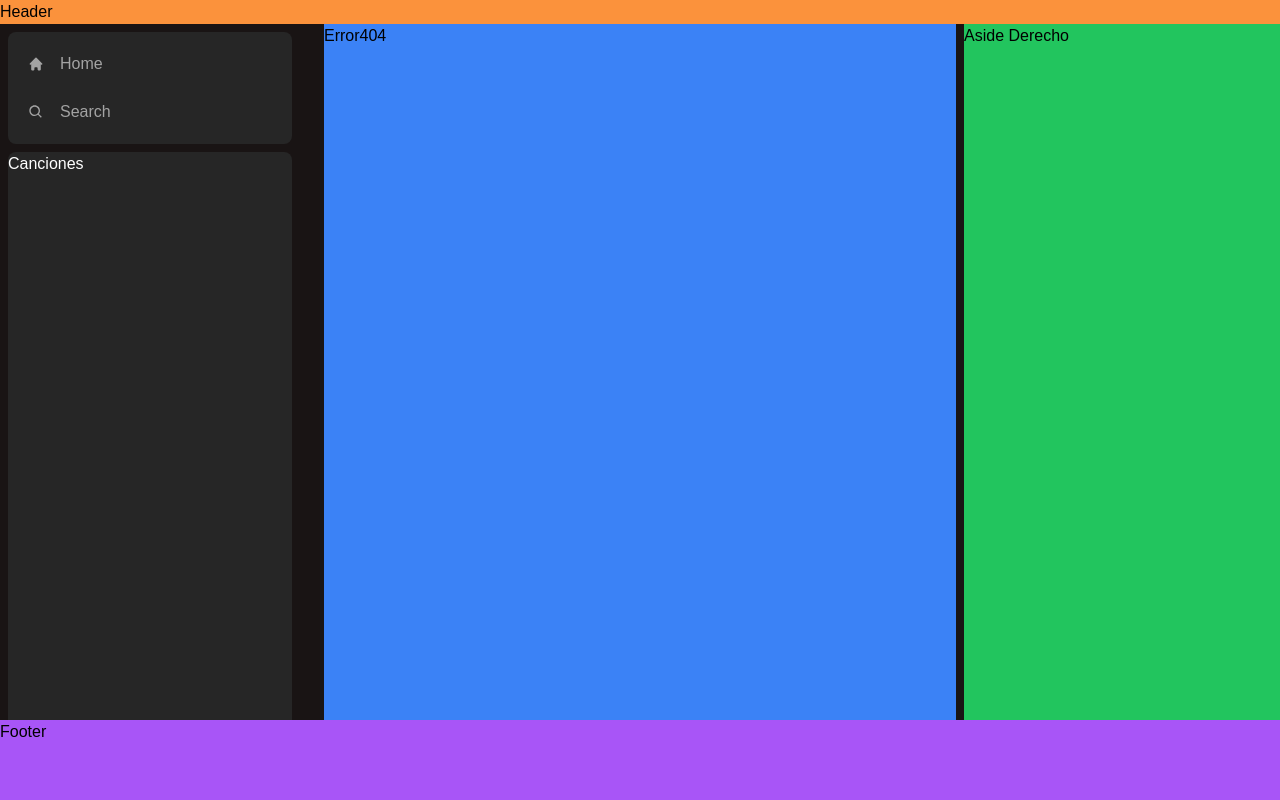
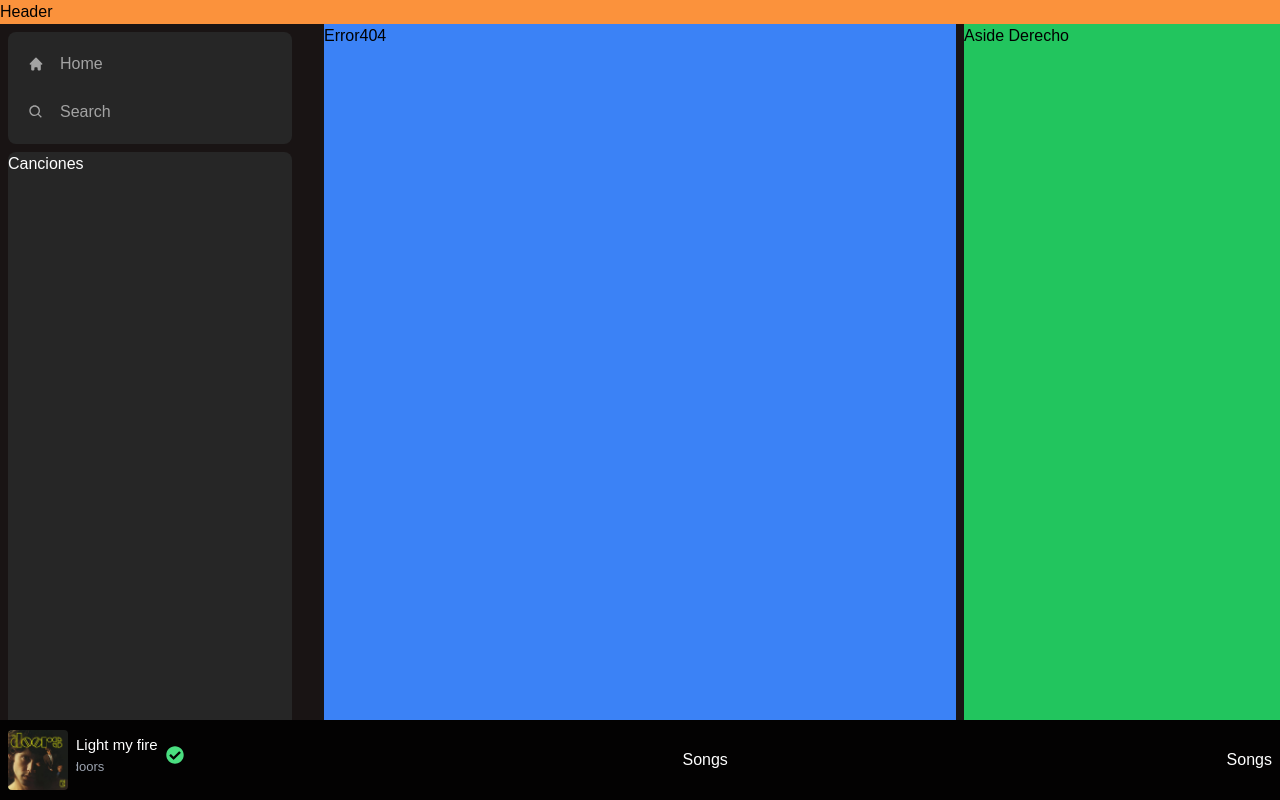
Before and after one commit to Edubedo/Clon-Spotify, a React (Vite) app: page / in a window 1280 px wide. Shown: the top 800 px of the page. Built offline with nearby package versions, Linux system fonts and the light colour scheme.

Commit message:
Cancion reproduciendose

```diff
--- /dev/null
+++ b/src/pages/base/Footer/Footer.css
@@ -0,0 +1,15 @@
+/* Footer.css */
+
+.song-info {
+  animation: slideRightToLeft 8s linear infinite; /* Definición de la animación */
+}
+
+
+@keyframes slideRightToLeft {
+  0% {
+    transform: translateX(100%); /* Comienza fuera del contenedor, hacia la derecha */
+  }
+  100% {
+    transform: translateX(-100%); /* Termina fuera del contenedor, hacia la izquierda */
+  }
+}
--- a/src/pages/base/Footer/Footer.jsx
+++ b/src/pages/base/Footer/Footer.jsx
@@ -1,9 +1,37 @@
 import React from 'react';
-
+import './Footer.css'
+import { FaCheckCircle } from 'react-icons/fa';
+import LogoAlbumTheDoors from '../../../assets/images/album/theDoors2.jpg';
 function Footer() {
   return (
-    <footer className=" z-[200] absolute bottom-0 left-0 w-full h-20 bg-principal-4 bg-purple-500">
-      Footer
+    <footer className=" z-[200] absolute bottom-0 left-0 w-full h-20 bg-principal-4 bg-[#030202] w-[100%]">
+      <div className="flex items-center justify-between text-white h-[100%] p-2">
+        {/* Song */}
+        <div className="flex">
+          <img
+            src={LogoAlbumTheDoors}
+            alt="Album the doors"
+            width={60}
+            height={20}
+            className="rounded-[4px]"
+          />
+          <div className="items-center mt-1 ml-2">
+            <div className="flex items-center ">
+              <div className='items-center overflow-hidden'>
+                <h4 className="text-[15px] ">Light my fire</h4>
+                <p className="text-[13px] text-gray-400 song-info">The doors</p>
+              </div>
+              <div>
+                <FaCheckCircle className='text-green-400 text-[18px] ml-2'/>
+              </div>
+            </div>
+          </div>
+        </div>
+        {/* Buttons Manage Songs */}
+        <div>Songs</div>
+        {/* Buttons Detail Song */}
+        <div>Songs</div>
+      </div>
     </footer>
   );
 }
```
Also changed, not shown: src/assets/images/album/theDoors.jpg (added), src/assets/images/album/theDoors2.jpg (added).
